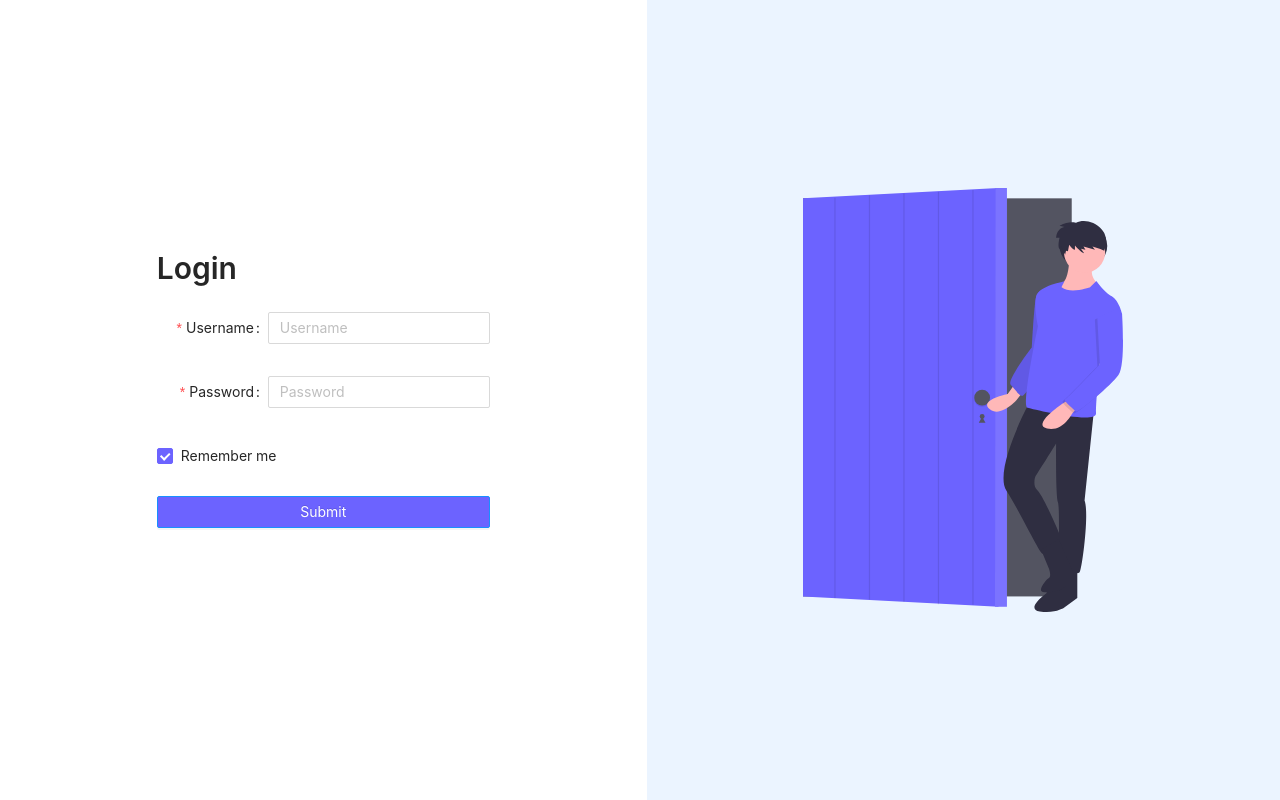
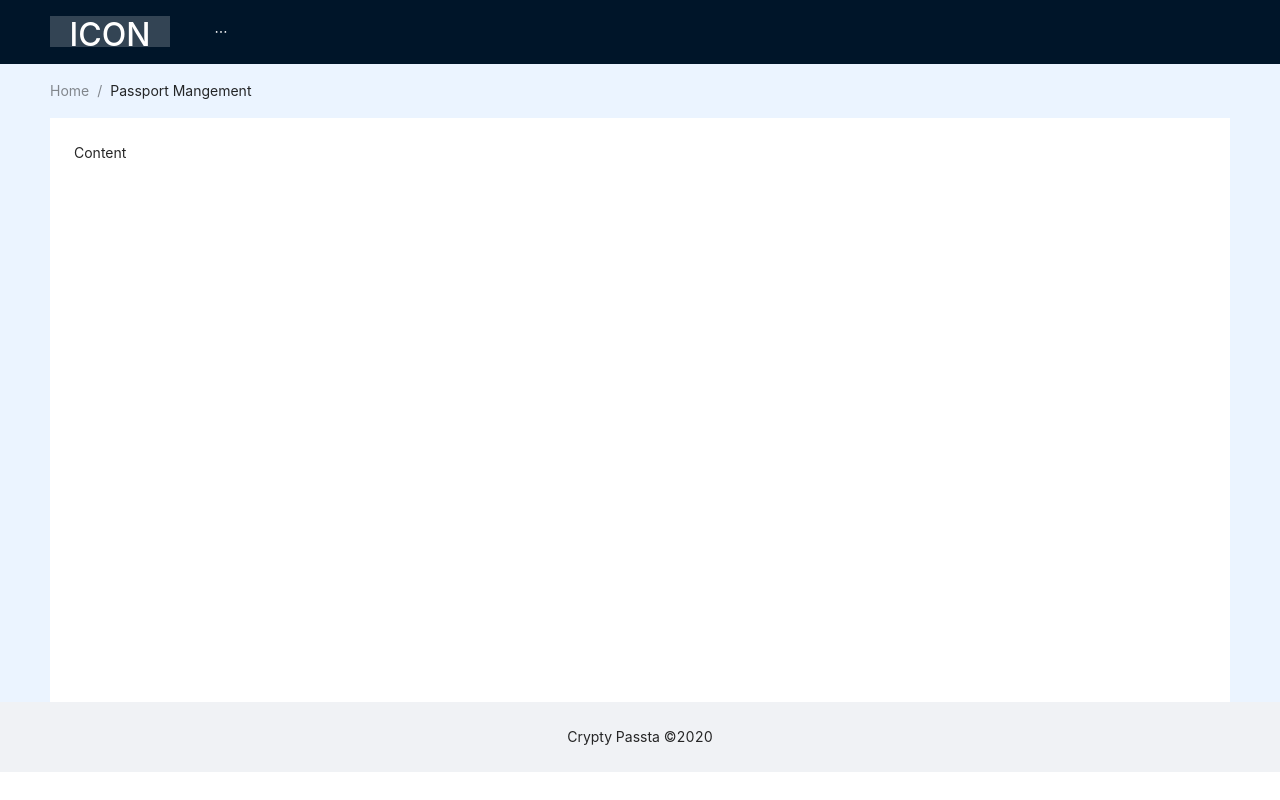
Before and after one commit to ianleck/cryptyPassta, a React (Create React App) app in the folder src/frontend/my-app/: page / in a window 1280 px wide. Built offline with nearby package versions, Linux system fonts and the light colour scheme; sample sign-in values are in the browser's storage.

Commit message:
Update Routing

```diff
--- a/src/frontend/my-app/src/App.tsx
+++ b/src/frontend/my-app/src/App.tsx
@@ -1,6 +1,6 @@
 import React from 'react';
 import './App.css';
-import { BrowserRouter, Route, Link } from 'react-router-dom';
+import { BrowserRouter, Route, Link, Redirect } from 'react-router-dom';
 
 import Workspace from './pages/workspace';
 import Login from './pages/Login/login';
@@ -11,8 +11,27 @@ import 'antd/dist/antd.css';
 function App() {
   return (
     <BrowserRouter>
-      <Route exact path="/" component={Login} />
-      <Route exact path="/home" component={Workspace} />
+      <Route
+        exact
+        path="/login"
+        render={() =>
+          sessionStorage.getItem('session') === null ? (
+            <Login />
+          ) : (
+            <Redirect to={{ pathname: '/' }} />
+          )
+        }
+      />
+      <Route
+        path="/"
+        render={() =>
+          sessionStorage.getItem('session') === null ? (
+            <Redirect to={{ pathname: '/login' }} />
+          ) : (
+            <Workspace />
+          )
+        }
+      />
     </BrowserRouter>
   );
 }
--- a/src/frontend/my-app/src/pages/Login/login.tsx
+++ b/src/frontend/my-app/src/pages/Login/login.tsx
@@ -2,6 +2,7 @@ import React, { useState } from 'react';
 import * as AuthAPI from '../../webservice/auth';
 import LoginLogo from '../../images/login.svg';
 import { Form, Input, Button, Checkbox, Typography } from 'antd';
+import { useHistory } from 'react-router-dom';
 require('./login.scss');
 
 const { Title } = Typography;
@@ -14,14 +15,16 @@ const tailLayout = {
   wrapperCol: { offset: 0, span: 32 }
 };
 
-function Login() {
+const Login = () => {
   const [username, setUsername] = useState('');
   const [password, setPassword] = useState('');
+  const history = useHistory();
 
   const handleLogin = () => {
     AuthAPI.login({ username: username, password: password })
       .then(res => {
         sessionStorage.setItem('session', res.data);
+        history.push('/');
       })
       .catch(err => console.log('Error Occur', err));
   };
@@ -96,6 +99,6 @@ function Login() {
       </div>
     </div>
   );
-}
+};
 
 export default Login;
--- /dev/null
+++ b/src/frontend/my-app/src/pages/workspace.scss
@@ -0,0 +1,7 @@
+.ant-layout {
+  background-color: #ebf4ff !important;
+}
+
+.ant-menu-item-selected {
+  background-color: #6c63ff !important;
+}
--- a/src/frontend/my-app/src/pages/workspace.tsx
+++ b/src/frontend/my-app/src/pages/workspace.tsx
@@ -1,6 +1,9 @@
 import React from 'react';
 import { Layout, Menu, Breadcrumb } from 'antd';
+//import PassportLogo from '../images/passport.svg';
 const { Header, Content, Footer } = Layout;
+
+require('./workspace.scss');
 
 function Workspace() {
   //TODO: Move Styling to SCSS
@@ -14,9 +17,12 @@ function Workspace() {
             height: '31px',
             background: 'rgba(255, 255, 255, 0.2)',
             margin: '16px 24px 16px 0',
-            float: 'left'
+            float: 'left',
+            textAlign: 'center'
           }}
-        ></div>
+        >
+          <h2 style={{ color: 'white' }}>ICON</h2>
+        </div>
         <Menu
           theme="dark"
           mode="horizontal"
@@ -38,7 +44,7 @@ function Workspace() {
           style={{
             background: '#fff',
             padding: '24px',
-            minHeight: '75vh'
+            minHeight: '73vh'
           }}
         >
           Content
```
